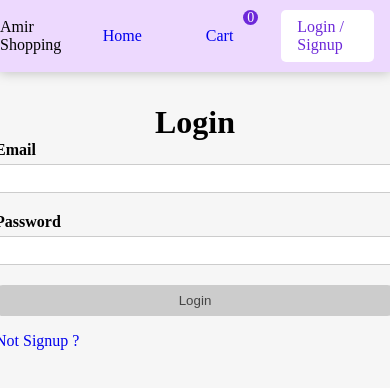
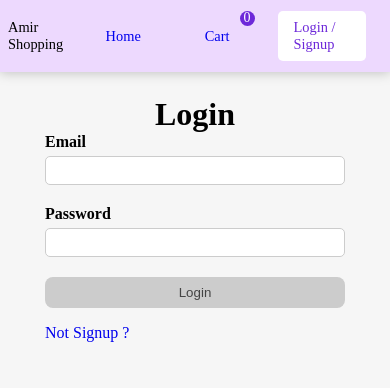
Before and after one commit to AmirHossein-Kazemi/Shopping-App-with-React, a React (Create React App) app: page /login in a window 390 px wide. Shown: the top 388 px of the page. Built offline with nearby package versions, Linux system fonts and the light colour scheme.

Commit message:
responsive css added

```diff
--- a/public/index.html
+++ b/public/index.html
@@ -24,6 +24,13 @@
       work correctly both with client-side routing and a non-root public URL.
       Learn how to configure a non-root public URL by running `npm run build`.
     -->
+    <link
+      rel="stylesheet"
+      href="https://cdnjs.cloudflare.com/ajax/libs/font-awesome/6.4.0/css/all.min.css"
+      integrity="sha512-iecdLmaskl7CVkqkXNQ/ZH/XLlvWZOJyj7Yy7tcenmpD1ypASozpmT/E0iPtmFIB46ZmdtAc9eNBvH0H/ZpiBw=="
+      crossorigin="anonymous"
+      referrerpolicy="no-referrer"
+    />
     <title>React App</title>
   </head>
   <body>
--- a/src/App.css
+++ b/src/App.css
@@ -68,3 +68,15 @@ button:disabled {
   background-color: #ccc;
   color: #444;
 }
+
+@media screen and (max-width: 768px) {
+  .container {
+    max-width: 750px;
+    margin: 0 1rem;
+    margin-top: 6rem;
+  }
+  .productList {
+    grid-row-gap: 2rem;
+    grid-column-gap: 0;
+  }
+}
--- a/src/components/Login/Login.js
+++ b/src/components/Login/Login.js
@@ -27,7 +27,7 @@ const Login = () => {
   const navigate = useNavigate();
 
   const setAuth = useAuthActions();
-  const auth = useAuth()
+  const auth = useAuth();
 
   useEffect(() => {
     if (auth) {
--- a/src/components/Navigation/navigation.css
+++ b/src/components/Navigation/navigation.css
@@ -8,6 +8,7 @@
   justify-content: center;
   position: sticky;
   top: 0;
+  font-size: 1.3rem;
 }
 
 .mainNavigation nav {
@@ -66,3 +67,74 @@
   background-color: #6d28d9;
   font-size: 14px;
 }
+
+@media screen and (max-width : 768px) {
+
+  .mainNavigation {
+    padding: 0 .5rem;
+    background-color: #edd9fe;
+    position: fixed;
+    width: 100%;
+    z-index: 3;
+    font-size: .9rem;
+  }
+
+  .mainNavigation ul {
+    margin: 0;
+    padding: 0;
+    list-style: none;
+    overflow: hidden;
+    background-color: #edd9fe;
+  }
+
+}
+
+.activeMobileNav {
+  width: 100%;
+  height: 200px;
+  background-color: #d3d3d3;
+
+  flex-direction: column;
+  align-items: center;
+}
+
+.activeMobileNav p {
+  font-size: 1.5rem;
+  display: inline-block;
+  margin: 1rem 0 0 1rem;
+  cursor: pointer;
+}
+
+.navList {
+  display: flex;
+  flex-direction: column;
+  align-items: center;
+  justify-content: space-between;
+  width: 100%;
+  height: 65%;
+  color: #444;
+}
+
+.navList a {
+  padding: 8px 12px;
+  border-radius: 10px;
+}
+
+.navList a:hover {
+  background-color: #fff;
+}
+
+.activeMobileNav span {
+  right: -6px;
+  top: -6px;
+  position: absolute;
+  display: flex;
+  align-items: center;
+  justify-content: center;
+  width: 15px;
+  height: 15px;
+  border-radius: 100%;
+  color: #fff;
+  background-color: #6d28d9;
+  font-size: 14px;
+}
--- a/src/pages/CartPage/CartPage.js
+++ b/src/pages/CartPage/CartPage.js
@@ -55,7 +55,7 @@ const Carts = () => {
           </section>
         </main>
       ) : (
-        <p>Cart Item is Empty !!</p>
+        <p className="container">Cart Item is Empty !!</p>
       )}
     </Layout>
   );
--- a/src/pages/CartPage/cartPage.css
+++ b/src/pages/CartPage/cartPage.css
@@ -85,3 +85,19 @@
   border-left: 0;
   border-right: 0;
 }
+
+@media screen and (max-width: 768px) {
+  .cartItem .itemImg {
+    width: 90px;
+    height: 80px;
+  }
+  .cartCenter {
+    display: block;
+  }
+  .cartItemList {
+    margin-bottom: 2rem;
+  }
+  .cartSummery {
+    width: 70%;
+  }
+}
--- a/src/pages/Login-Sign/LoginPage.js
+++ b/src/pages/Login-Sign/LoginPage.js
@@ -5,7 +5,7 @@ import Login from "../../components/Login/Login";
 const LoginPage = () => {
   return (
     <Layout>
-      <div className="formContainer">
+      <div className="formContainer container">
         <h1>Login</h1>
         <Login />
       </div>
--- a/src/pages/Login-Sign/SignupPage.js
+++ b/src/pages/Login-Sign/SignupPage.js
@@ -7,7 +7,7 @@ import "./login-sign.css";
 const SignupPage = () => {
   return (
     <Layout>
-      <div className="formContainer">
+      <div className="formContainer container">
         <h1>Signup</h1>
         <Signup />
       </div>
--- a/src/pages/Login-Sign/login-sign.css
+++ b/src/pages/Login-Sign/login-sign.css
@@ -39,6 +39,17 @@ select {
   border-radius: 5px;
 }
 
+@media screen and (max-width: 768px) {
+  input[type="text"],
+  input[type="email"],
+  input[type="password"],
+  input[type="tel"],
+  select {
+    width: auto;
+    min-width: 300px;
+  }
+}
+
 .formControl {
   margin-bottom: 20px;
 }
```
Also changed, not shown: src/components/Navigation/Navigation.js (+122 -1 lines).
